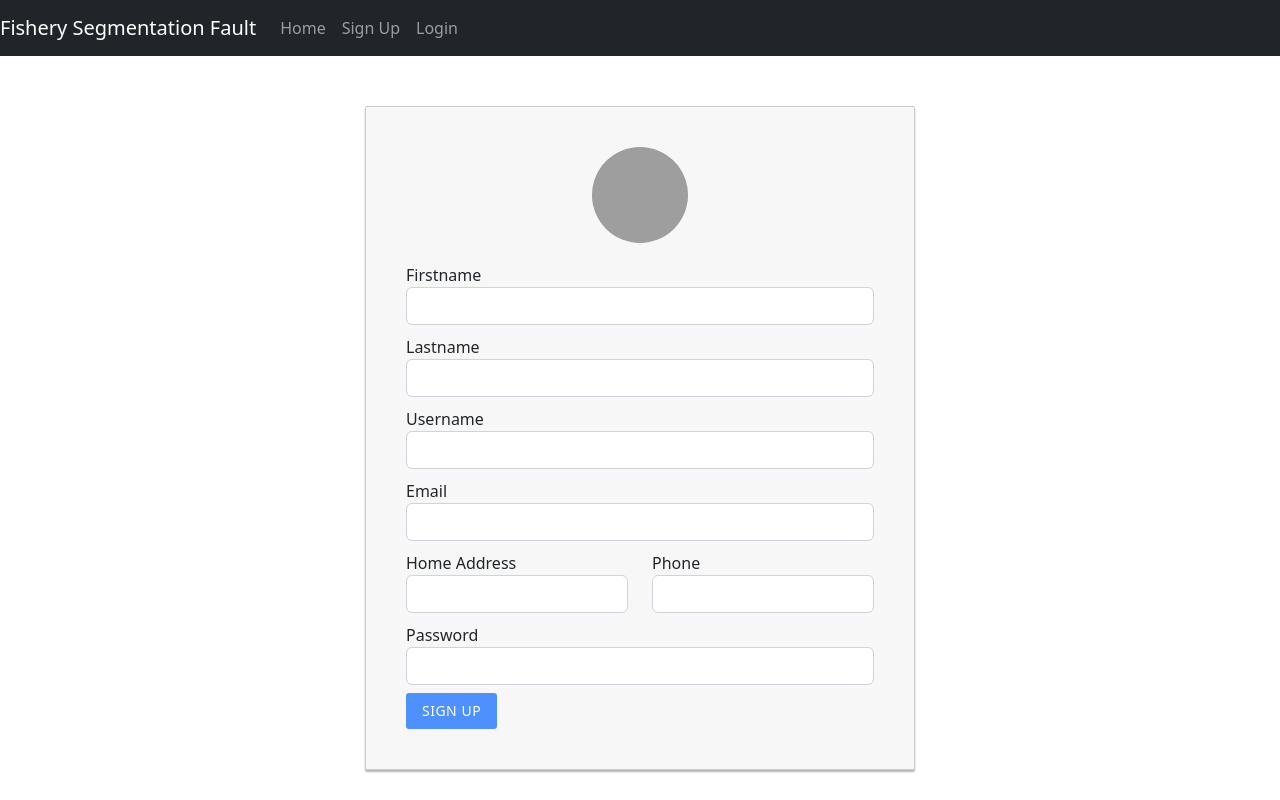
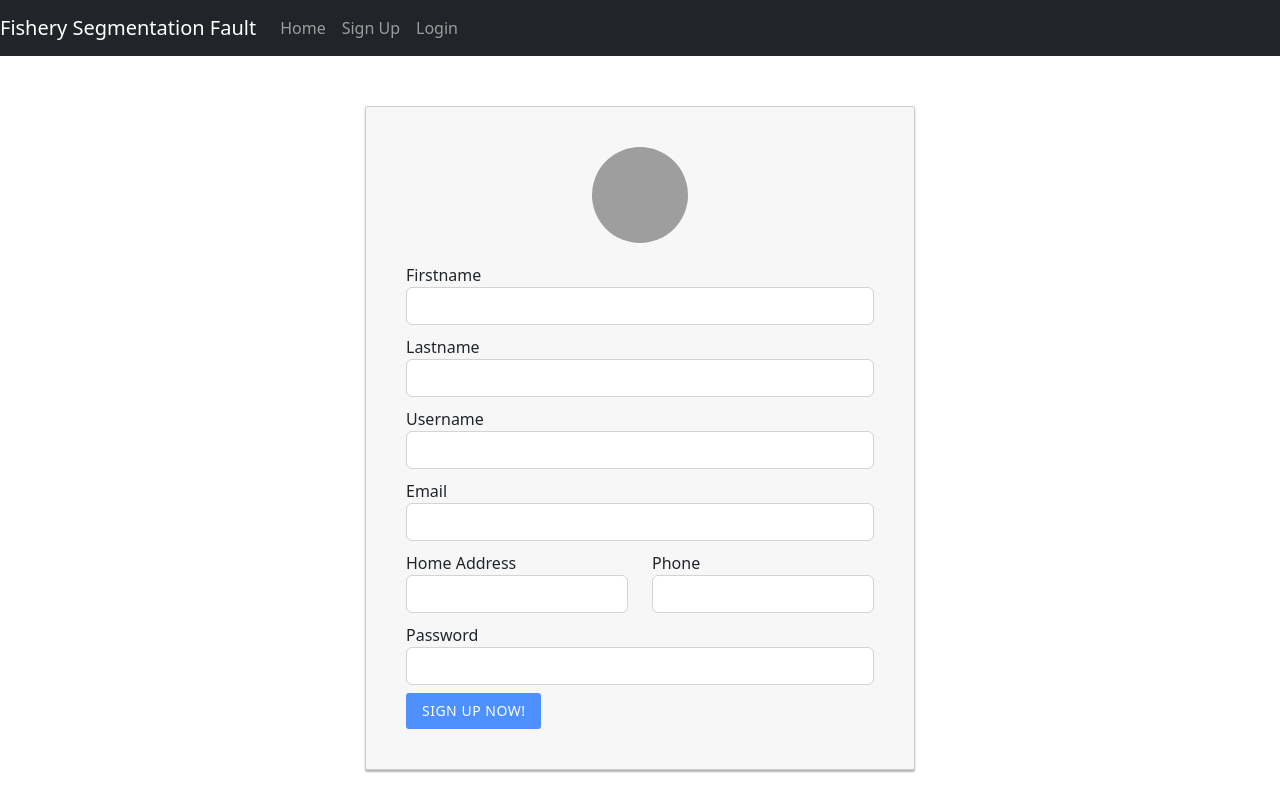
Before and after one commit to firepenguindisopanda/fishery-ui, an Angular app: page /register in a window 1280 px wide. Built offline with nearby package versions, Linux system fonts and the light colour scheme; grey boxes are pictures that could not be loaded.

Commit message:
Updated: button display text

```diff
--- a/src/app/register/register.component.html
+++ b/src/app/register/register.component.html
@@ -86,7 +86,7 @@
                 </div>
             </div>
             <div class="form-group mt-2">
-                <button class="btn btn-primary btn-block">Sign Up</button>
+                <button class="btn btn-primary btn-block">Sign Up NOW!</button>
             </div>
 
             <div class="alert alert-warning" *ngIf="f.submitted && isSignUpFailed">
```
